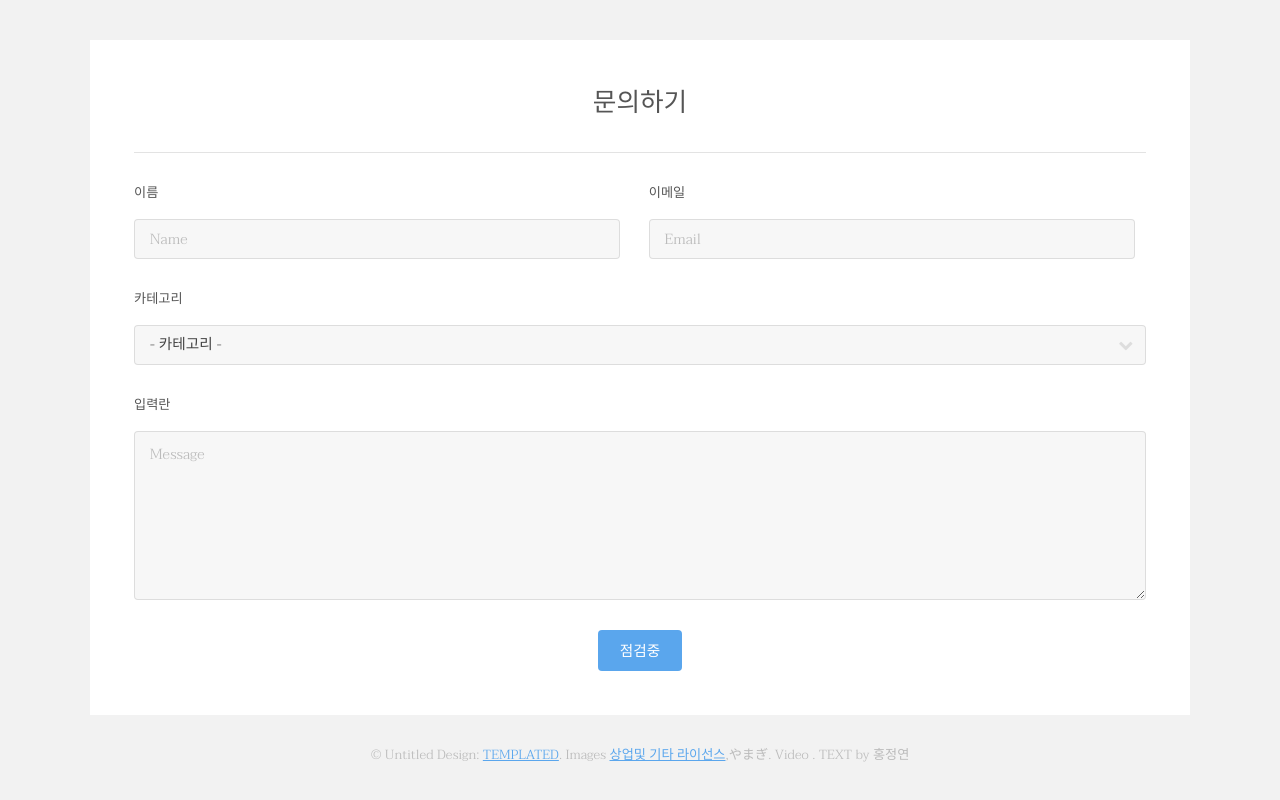
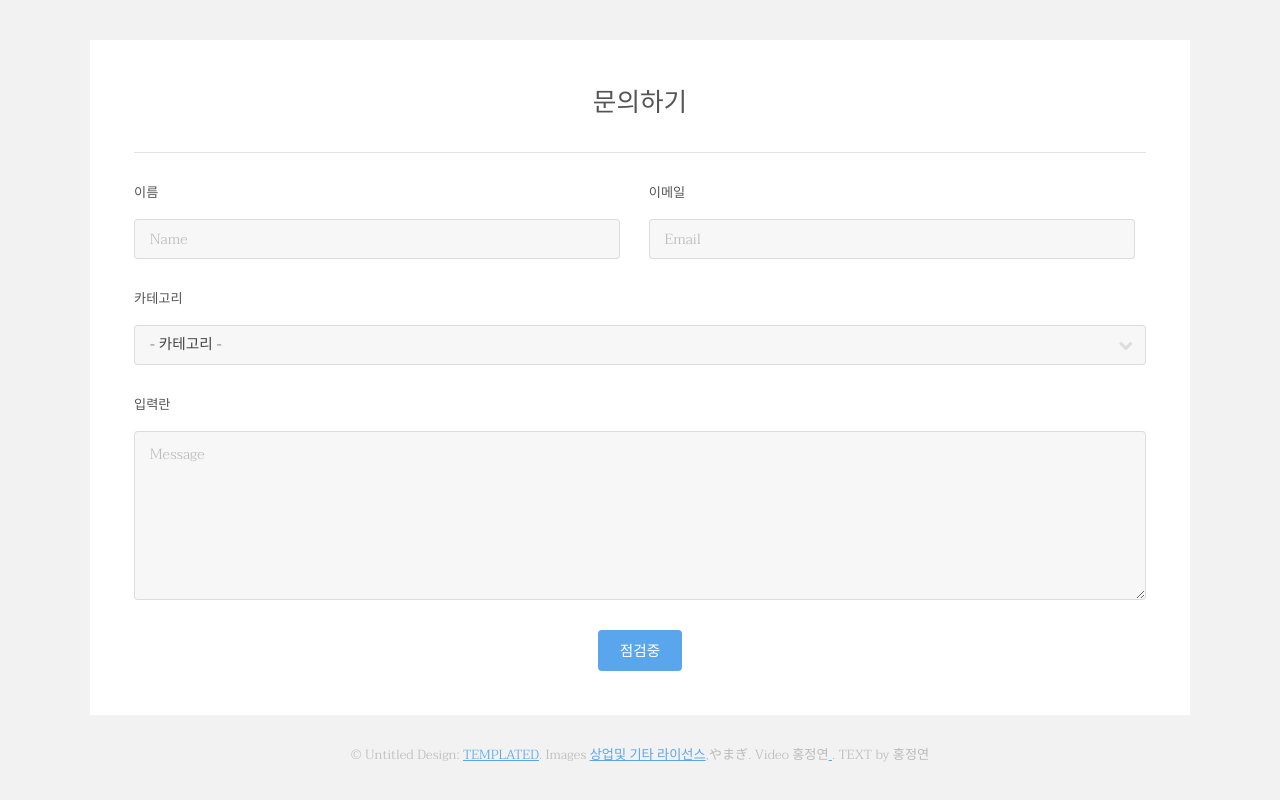
Before and after one commit to jachwi/jachwi.github.io, a plain HTML site: page index.html in a window 1280 px wide. Shown: the part 2951-3751 px from the top of the page. Drawn offline with Linux system fonts and the light colour scheme.

Commit message:
Update index.html

```diff
--- a/index.html
+++ b/index.html
@@ -194,7 +194,7 @@
 						</div>
 					</section>
 					<div class="copyright">
-						&copy; Untitled Design: <a href="https://templated.co/">TEMPLATED</a>. Images <a href="https://www.google.com/search?q=%EA%B4%91%EB%AA%85%EC%97%AD&tbm=isch&hl=ko&tbs=il:ol&sa=X&ved=0CAAQ1vwEahcKEwjI1rDSkK3vAhUAAAAAHQAAAAAQAw&biw=2543&bih=1327">상업및 기타 라이선스</a>,やまぎ. Video <a href="https://discord.gg/RWZ7MrDs"> </a>. TEXT by 홍정연 <a href="https://discord.gg/RWZ7MrDs"> </a>
+						&copy; Untitled Design: <a href="https://templated.co/">TEMPLATED</a>. Images <a href="https://www.google.com/search?q=%EA%B4%91%EB%AA%85%EC%97%AD&tbm=isch&hl=ko&tbs=il:ol&sa=X&ved=0CAAQ1vwEahcKEwjI1rDSkK3vAhUAAAAAHQAAAAAQAw&biw=2543&bih=1327">상업및 기타 라이선스</a>,やまぎ. Video 홍정연<a href="https://discord.gg/RWZ7MrDs"> </a>. TEXT by 홍정연<a href="https://discord.gg/RWZ7MrDs"> </a>
 					</div>
 				</div>
 			</footer>
```
